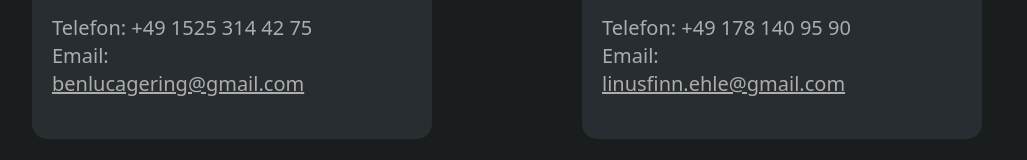
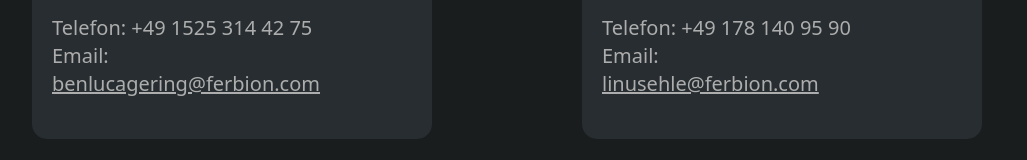
Before and after one commit to Ferbion-lT/V3, a Vue app: page / in a window 1280 px wide. Both pictures are taken after a click on the link "Impressum". Shown: the part 6932-7092 px from the top of the page, without its empty margins (125-1152 px from the left). Built offline with nearby package versions, Linux system fonts and the light colour scheme.

Commit message:
Changed Emails

```diff
--- a/src/components/Footer.vue
+++ b/src/components/Footer.vue
@@ -46,8 +46,8 @@
                             <span class="font-bold pt-4">Kontakt:</span><br>
                             Telefon: +49 1525 314 42 75<br>
                             Email:
-                            <a class="underline hover:text-[#01a7ee]" href="mailto:benlucagering@gmail.com" >
-                                benlucagering@gmail.com
+                            <a class="underline hover:text-[#01a7ee]" href="mailto:benlucagering@ferbion.com" >
+                                benlucagering@ferbion.com
                             </a>
                             </span>
                         </div>
@@ -60,8 +60,8 @@
                             <span class="font-bold pt-4">Kontakt:</span><br>
                             Telefon: +49 178 140 95 90<br>
                             Email:
-                            <a class="underline hover:text-[#01a7ee]" href="mailto:benlucagering@gmail.com" >
-                                linusfinn.ehle@gmail.com
+                            <a class="underline hover:text-[#01a7ee]" href="mailto:linusehle@ferbion.com">
+                                linusehle@ferbion.com
                             </a>
                             </span>
                         </div>
```
